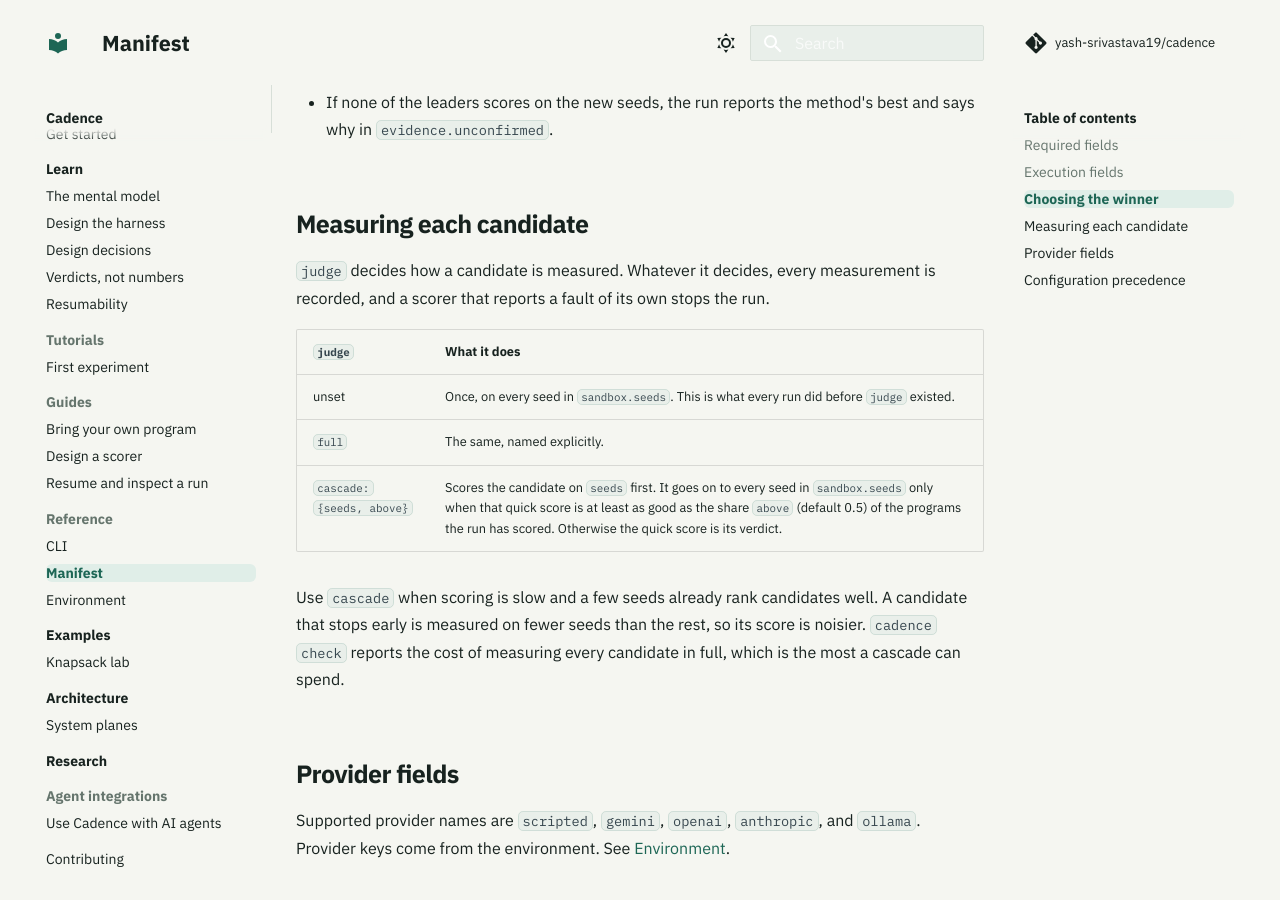
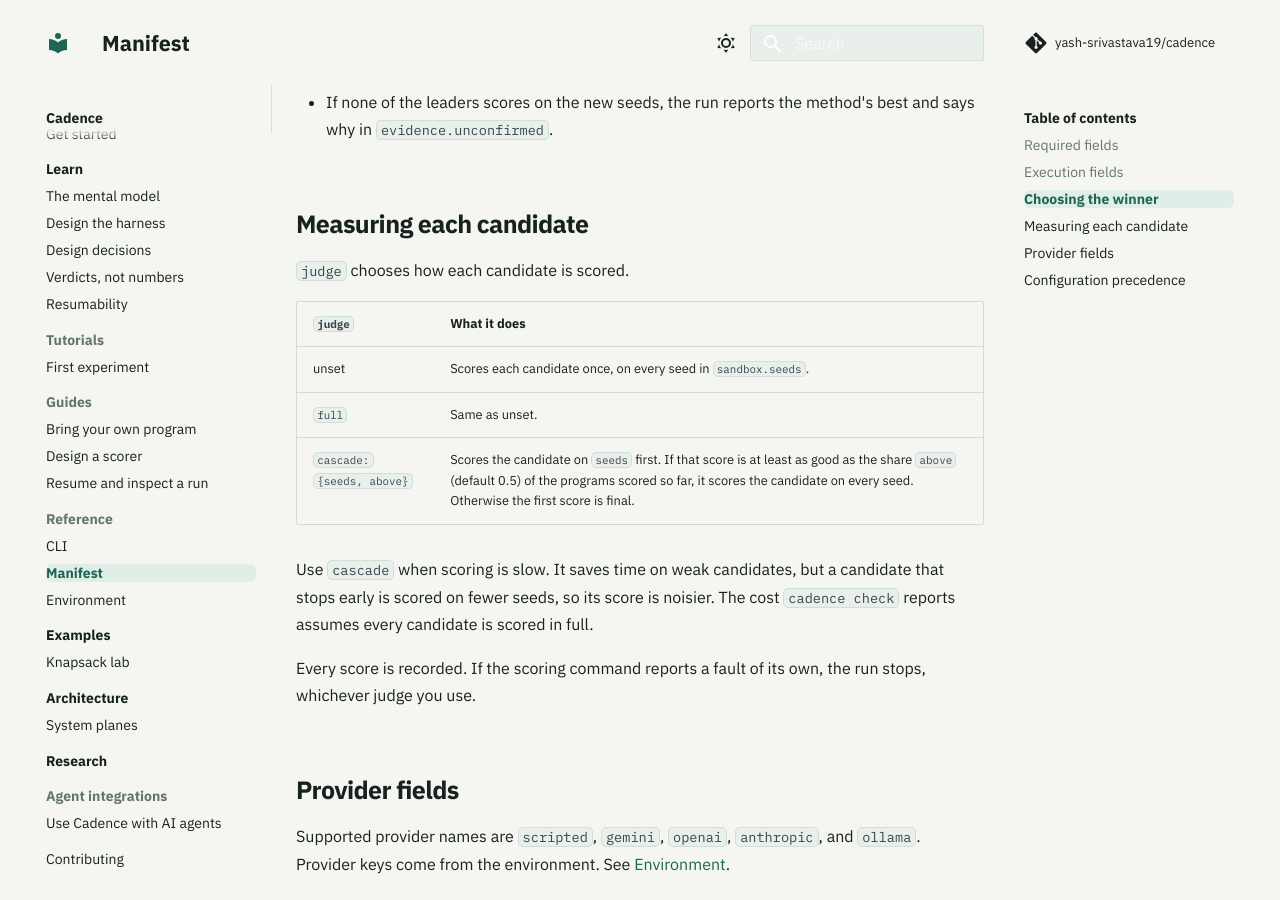
Before and after one commit to yash-srivastava19/cadence, an MkDocs documentation site: the page built from docs/reference/manifest.md, in a window 1280 px wide and 900 px high, scrolled down 2294 px. Built offline with MkDocs 1.6.1 and Material for MkDocs 9.7.7, drawn with Linux system fonts in a browser that asks for light colours; comment, search, counter and statistics services are not loaded.

Commit message:
docs: say the judge settings in plainer words
Shorter sentences in the manifest reference, mental model, CLI reference,
architecture page, apply guide, agent skill and README; no internal event
names, and the table rows say what a setting does rather than its history.

Claude-Session: https://claude.ai/code/session_014tDjhZwU64z2irm5gtkM7X

```diff
--- a/docs/reference/manifest.md
+++ b/docs/reference/manifest.md
@@ -79,15 +79,17 @@ With `confirm`:
 
 ## Measuring each candidate
 
-`judge` decides how a candidate is measured. Whatever it decides, every measurement is recorded, and a scorer that reports a fault of its own stops the run.
+`judge` chooses how each candidate is scored.
 
 | `judge` | What it does |
 | --- | --- |
-| unset | Once, on every seed in `sandbox.seeds`. This is what every run did before `judge` existed. |
-| `full` | The same, named explicitly. |
-| `cascade: {seeds, above}` | Scores the candidate on `seeds` first. It goes on to every seed in `sandbox.seeds` only when that quick score is at least as good as the share `above` (default 0.5) of the programs the run has scored. Otherwise the quick score is its verdict. |
+| unset | Scores each candidate once, on every seed in `sandbox.seeds`. |
+| `full` | Same as unset. |
+| `cascade: {seeds, above}` | Scores the candidate on `seeds` first. If that score is at least as good as the share `above` (default 0.5) of the programs scored so far, it scores the candidate on every seed. Otherwise the first score is final. |
 
-Use `cascade` when scoring is slow and a few seeds already rank candidates well. A candidate that stops early is measured on fewer seeds than the rest, so its score is noisier. `cadence check` reports the cost of measuring every candidate in full, which is the most a cascade can spend.
+Use `cascade` when scoring is slow. It saves time on weak candidates, but a candidate that stops early is scored on fewer seeds, so its score is noisier. The cost `cadence check` reports assumes every candidate is scored in full.
+
+Every score is recorded. If the scoring command reports a fault of its own, the run stops, whichever judge you use.
 
 ## Provider fields
 
```
Also changed, not shown: README.md (+6 -7 lines), docs/architecture/index.md (+3 -3 lines), docs/concepts/mental-model.md (+4 -4 lines), docs/guides/resume-and-inspect.md (+1 -1 lines), docs/reference/cli.md (+2 -2 lines), plugins/cadence/skills/cadence/SKILL.md (+2 -2 lines).
